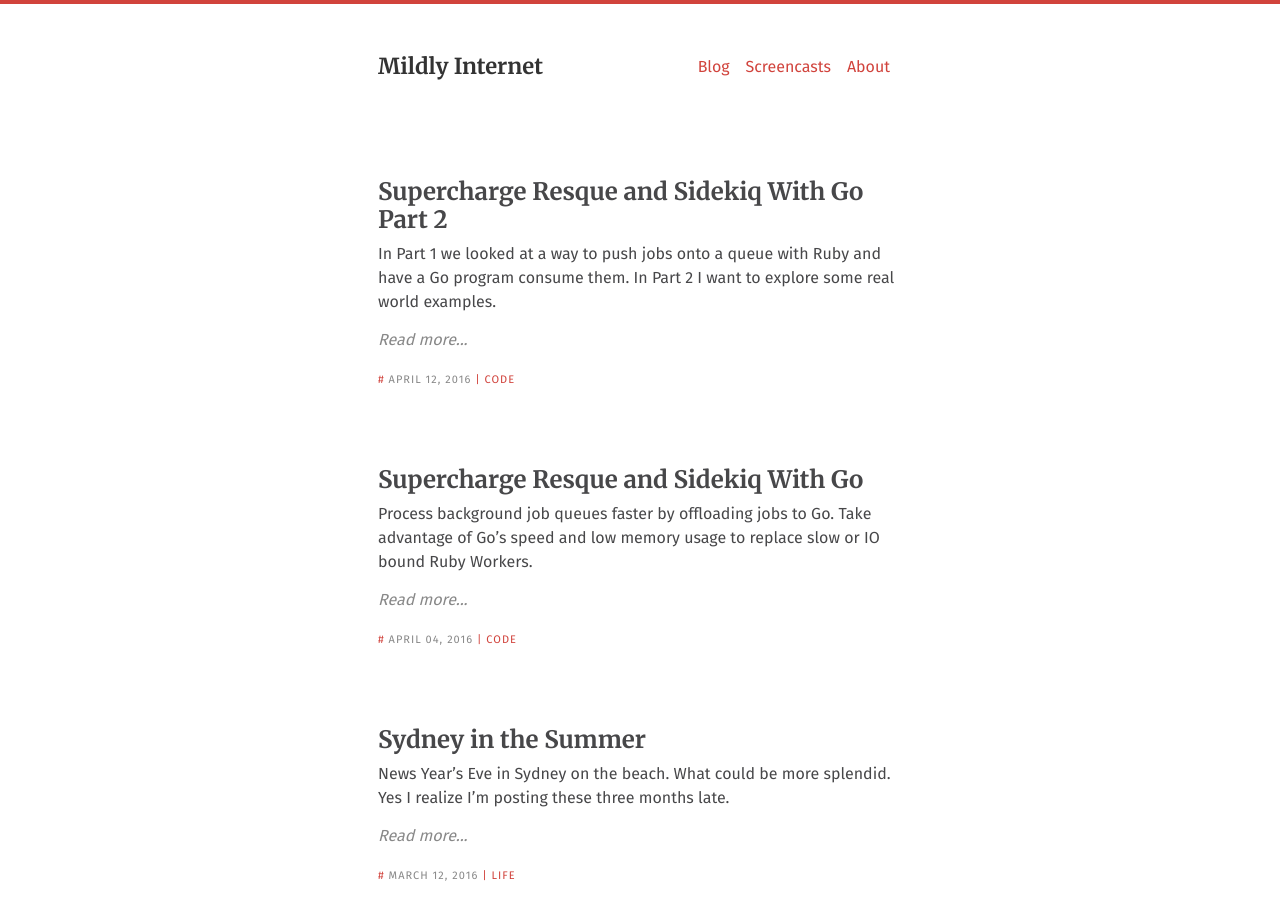
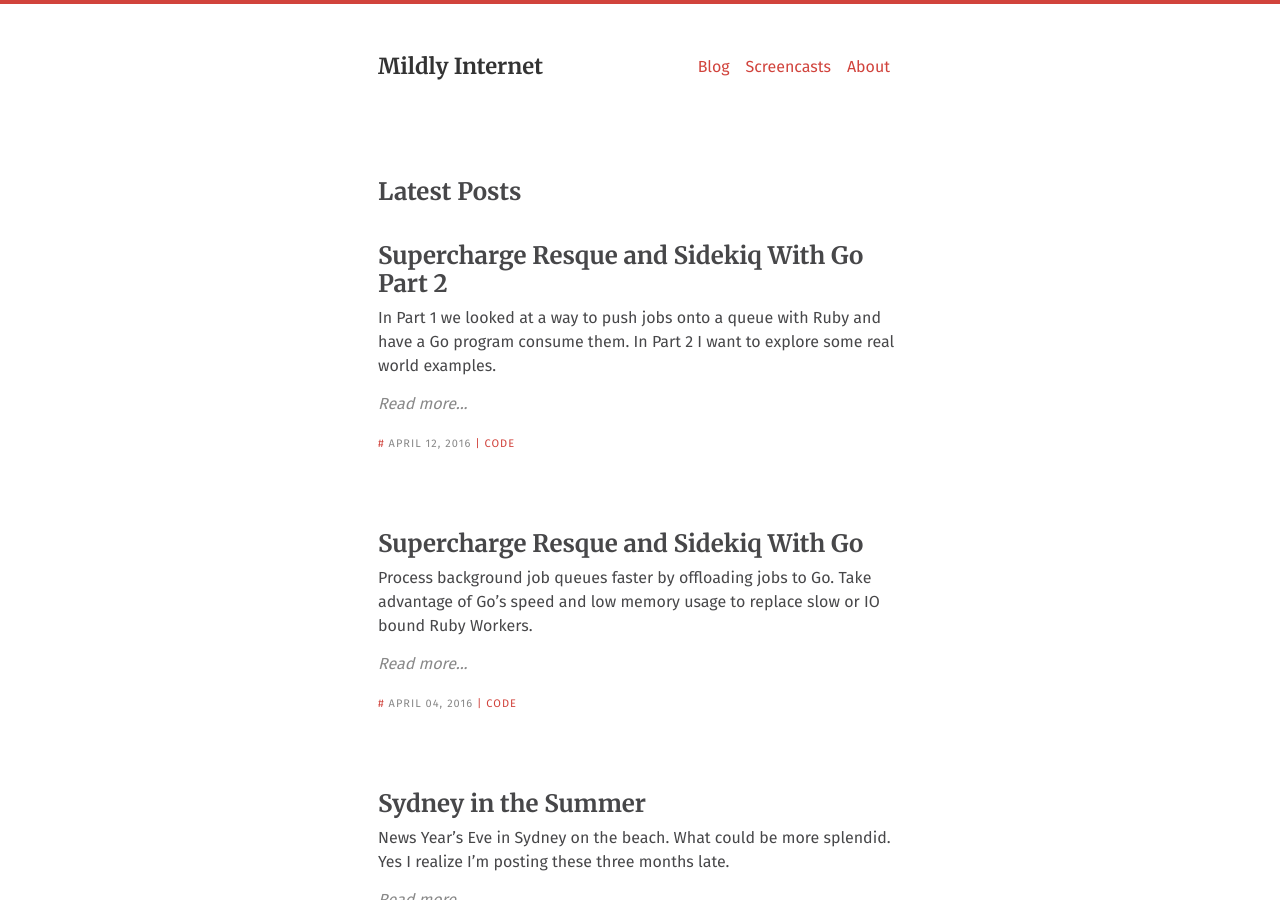
Before and after one commit to mildlyinternet/mildlyinternet.github.io, a Jekyll site: the page built from index.html, in a window 1280 px wide and 900 px high. Built offline with Jekyll 4.4.1, drawn with Linux system fonts in a browser that asks for light colours.

Commit message:
Add series check back

```diff
--- a/index.html
+++ b/index.html
@@ -6,8 +6,11 @@ title: Patrick Koperwas
 {% include main_header.html %}
 
 <div class="site">
+  <h1 class="spaced">Latest Posts</h1>
+
   <section class="home">
     {% for post in site.posts %}
+      {% unless post.series %}
         <article class="post-excerpt">
           <h1><a href={{ post.url }}>{{ post.title }}</a></h1>
           {{ post.excerpt }}
@@ -18,7 +21,9 @@ title: Patrick Koperwas
             <span class="category">| {{ post.category }}</span>
           </div>
         </article>
+      {% endunless %}
     {% endfor %}
+
     {% include footer.html %}
   </section>
 </div>
```
Lines whose indentation alone changed are shown as unchanged.
